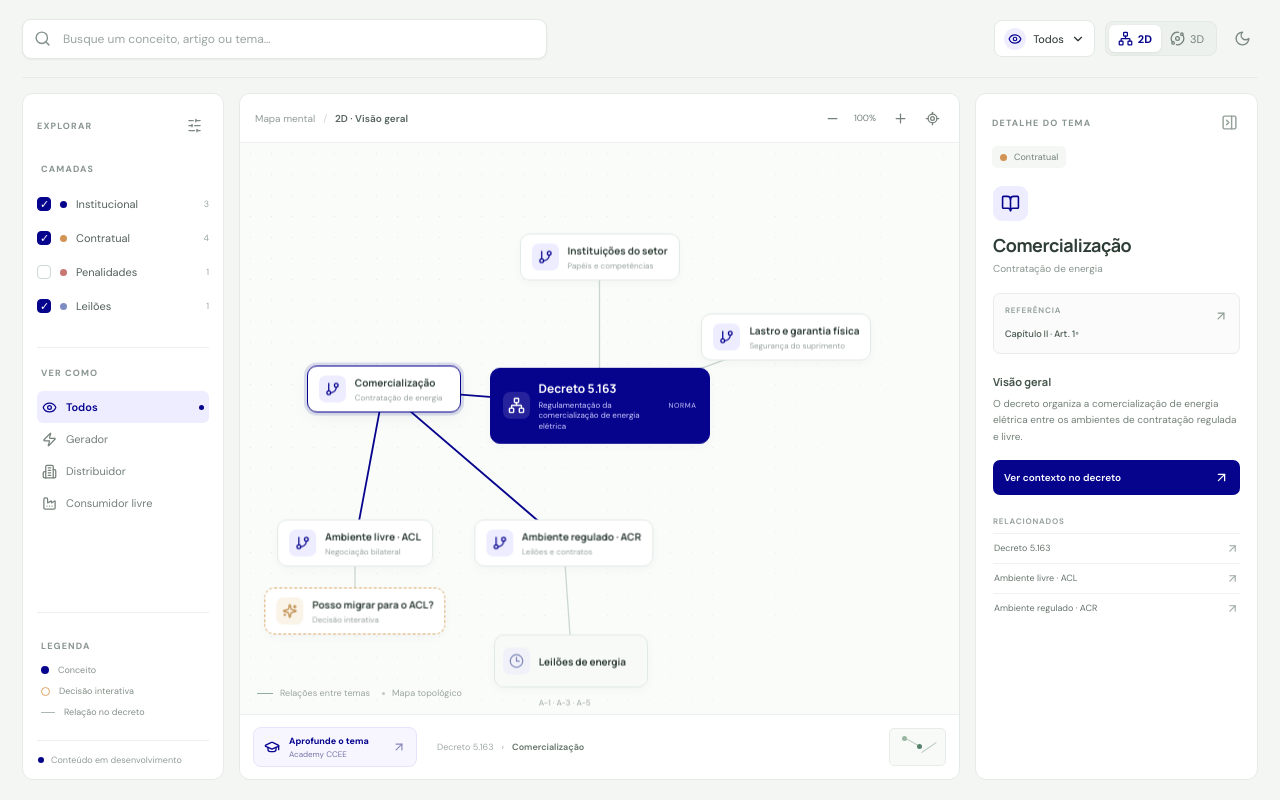
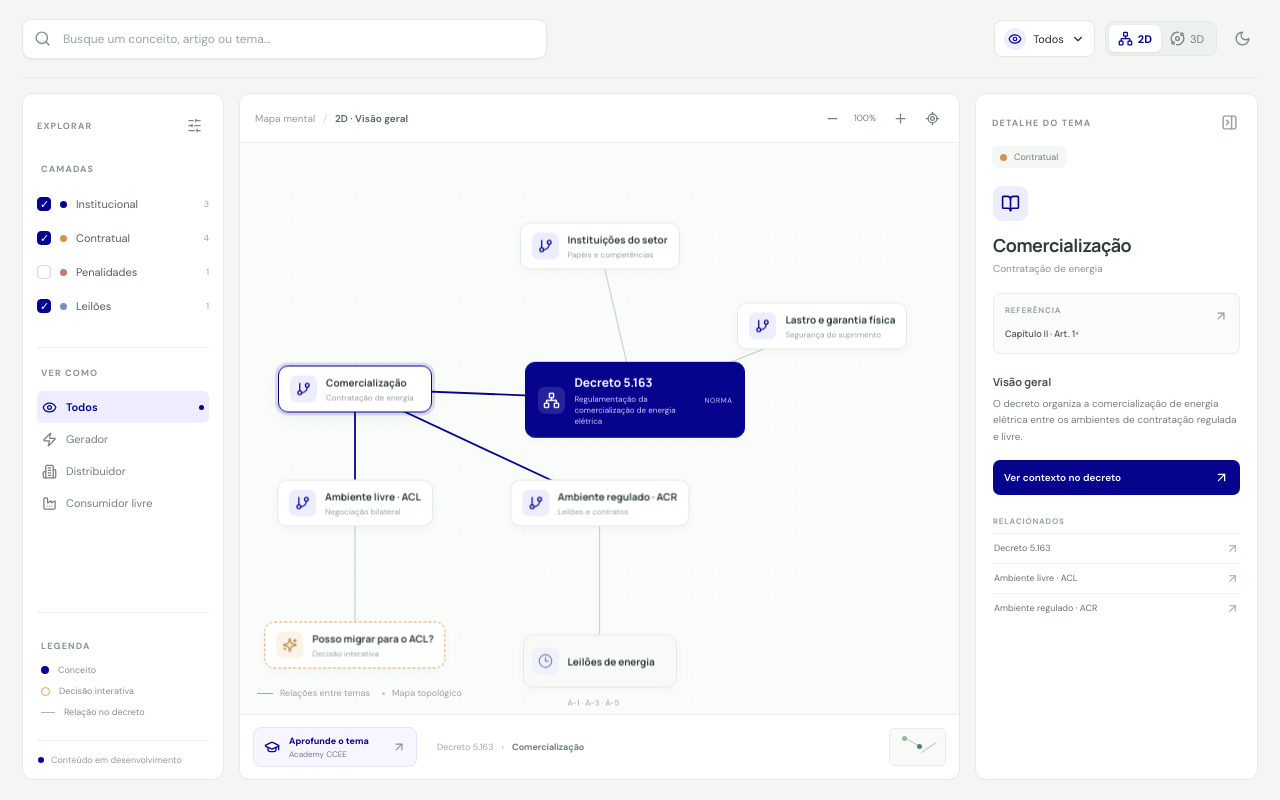
Before and after one commit to CCEE-ADMIN-GRPC/mapa-mental-ccee, a React (Vite) app: page / in a window 1280 px wide. Built offline with nearby package versions, Linux system fonts and the light colour scheme.

Commit message:
Improve compact map node spacing

```diff
--- a/src/App.jsx
+++ b/src/App.jsx
@@ -78,9 +78,9 @@ export default function App(){
     const compact2D=mode==='2D'&&stageSize.width/zoom<1080;
     if(compact2D){
       const compactPositions={
-        root:[50,46],instituicoes:[50,20],comercializacao:[20,43],
-        acl:[12,70],acr:[45,70],lastro:[76,34],penalidades:[88,62],
-        leiloes:[46,88],quiz:[12,82]
+        root:[55,45],instituicoes:[50,18],comercializacao:[13,43],
+        acl:[12,63],acr:[50,63],lastro:[81,32],penalidades:[88,63],
+        leiloes:[50,88],quiz:[12,88]
       };
       const edgePadding=Math.min(25,(115/stageSize.width)*100);
       return nodes.map(n=>{
```
